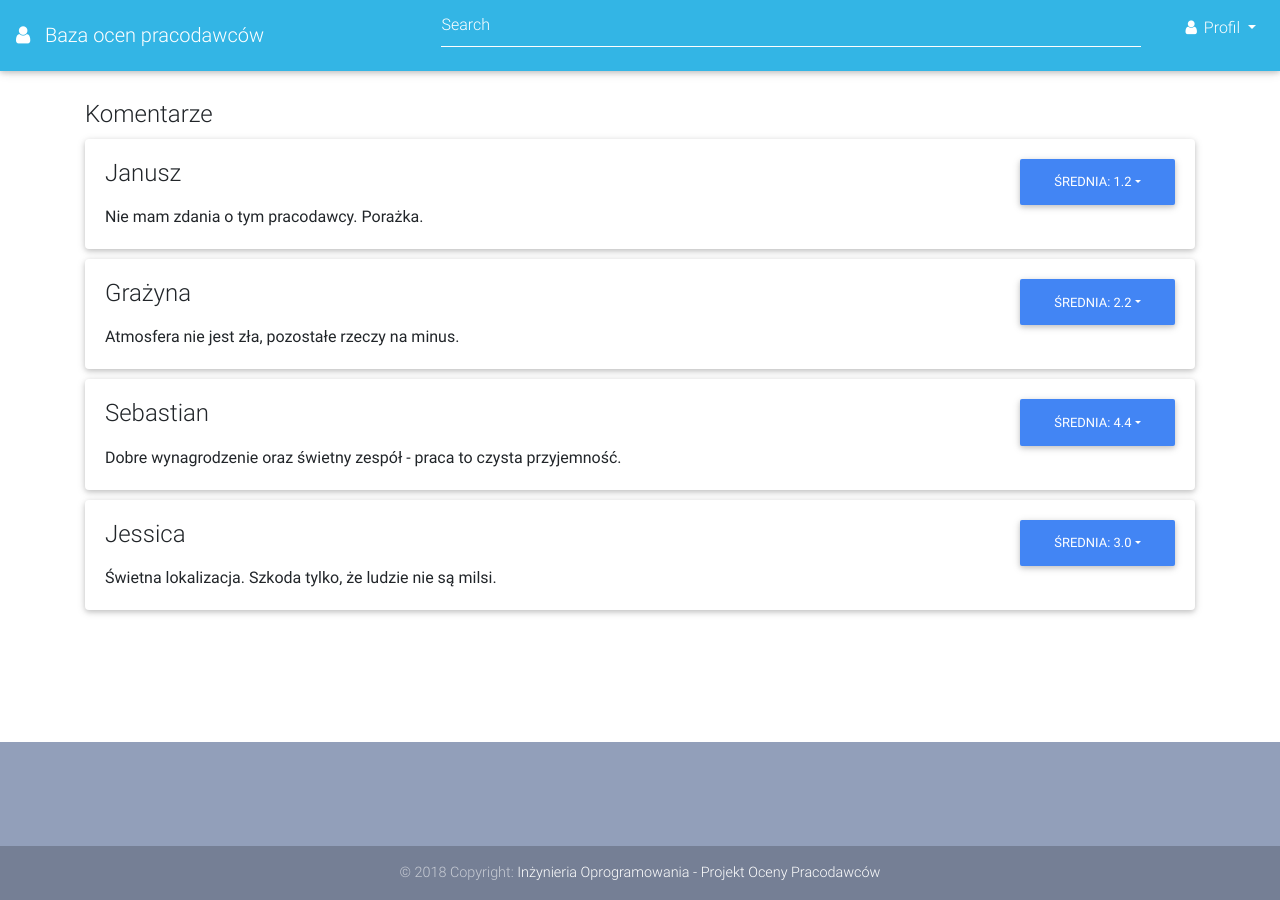
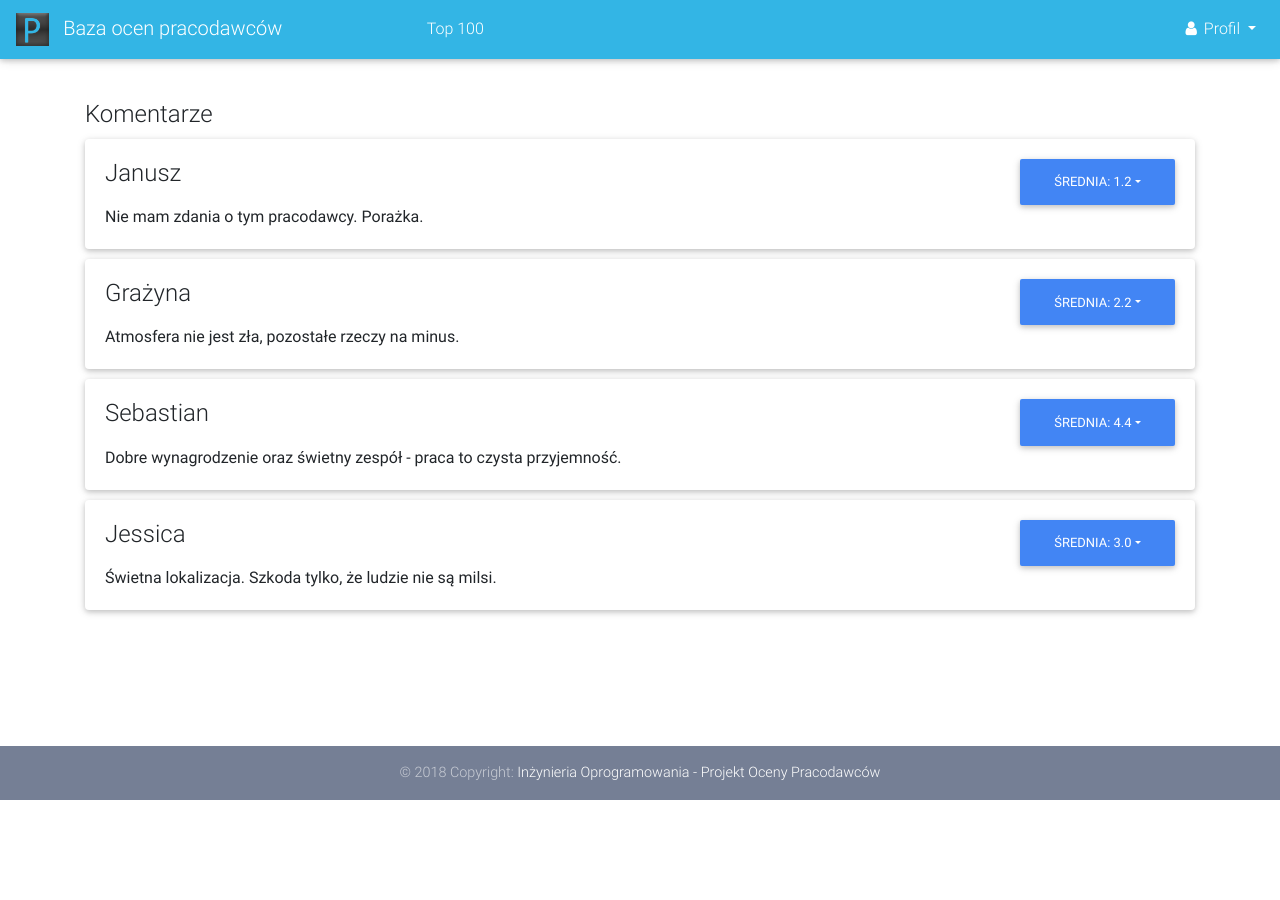
Before and after one commit to msyulia/ioproject, a PHP site: page /comments.html in a window 1280 px wide. After the commit the page ends 800 px from the top, so only its background shows below. Run offline with PHP 8.4, Linux system fonts and the light colour scheme.

Commit message:
footer fix

```diff
--- a/comments.html
+++ b/comments.html
@@ -20,30 +20,37 @@
 
     <!--Navbar -->
     <nav class="mb-1 navbar navbar-expand-lg navbar-dark info-color">
-        <a class="navbar-brand" href="#">
-            <i class="fa fa-user"></i>&nbsp;&nbsp;&nbsp;Baza ocen pracodawców</a>
+
+            <a class="navbar-brand" href="index.html">
+                <img src="img/logo.png" class="logo-pracodawcy" alt="logo">&nbsp;&nbsp;&nbsp;Baza ocen pracodawców</a>
             <button class="navbar-toggler" type="button" data-toggle="collapse" data-target="#navbarSupportedContent-4" aria-controls="navbarSupportedContent-4"
                 aria-expanded="false" aria-label="Toggle navigation">
                 <span class="navbar-toggler-icon"></span>
             </button>
             <div class="collapse navbar-collapse" id="navbarSupportedContent-4">
-
+                <ul class="navbar-nav mr-auto">
+                    <li class="nav-item">
+                        <a class="nav-link" href="#">Top 100</a>
+                    </li>
+                </ul>
                 <ul class="navbar-nav ml-auto">
-                <li class="nav-item">
-                    <form class="form-inline">
-                        <div class="md-form mt-0">
-                            <input class="form-control mr-sm-2" type="text" placeholder="Search" aria-label="Search">
-                        </div>
-                    </form>
-                </li>
                     <li class="nav-item dropdown">
                         <a class="nav-link dropdown-toggle" id="navbarDropdownMenuLink-4" data-toggle="dropdown" aria-haspopup="true" aria-expanded="false">
                             <i class="fa fa-user"></i> Profil </a>
+
+                        <!--Jeśli user się nie zalogował -->
                         <div class="dropdown-menu dropdown-menu-right dropdown-info" aria-labelledby="navbarDropdownMenuLink-4">
                             <a class="dropdown-item" href="login.html">Zaloguj się</a>
-                        <!--  <a class="dropdown-item" href="#">Moje konto</a>
-                        <a class="dropdown-item" href="#">Wyloguj</a> -->
                         </div>
+
+                        <!--Jeśli user jest zalogowany -->
+                        <!--
+                        <div class="dropdown-menu dropdown-menu-right dropdown-info" aria-labelledby="navbarDropdownMenuLink-4">
+                            <a class="dropdown-item" href="#">Moje konto</a>
+                            <a class="dropdown-item" href="#">Wyloguj</a>
+                        </div>
+                        -->
+
                     </li>
                 </ul>
             </div>
@@ -56,17 +63,8 @@
     </div>
 
     <!--Footer-->
-    <footer class="page-footer font-small mdb-color lighten-3 pt-1 mt-1">
+    <footer class="page-footer font-small mdb-color lighten-3">
 
-        <!--Footer Links-->
-        <div class="container text-center text-md-left">
-            <div class="row">
-
-                <!--Dodać tu coś-->
-
-            </div>
-        </div>
-        <!--/.Footer Links-->
         <!--Copyright-->
         <div class="footer-copyright py-3 text-center">
             © 2018 Copyright:
--- a/css/style.css
+++ b/css/style.css
@@ -21,6 +21,7 @@ body {
     margin: 0;
     padding-bottom: 6rem;
     min-height: 100%;
+    display: flex;
   }
 
   footer {
@@ -75,13 +76,11 @@ body {
     display: table;
     margin: 20px auto;
     width: 60%;
-    margin-bottom: 100px;
 }
 
 .singinform {
     display: table;
     margin: 20px auto;
-    margin-top: 100px;
     width: 60%;
 }
 
```
Also changed, not shown: index.html (+10 -15 lines), login.html (+5 -12 lines). Lines whose indentation alone changed are shown as unchanged.
